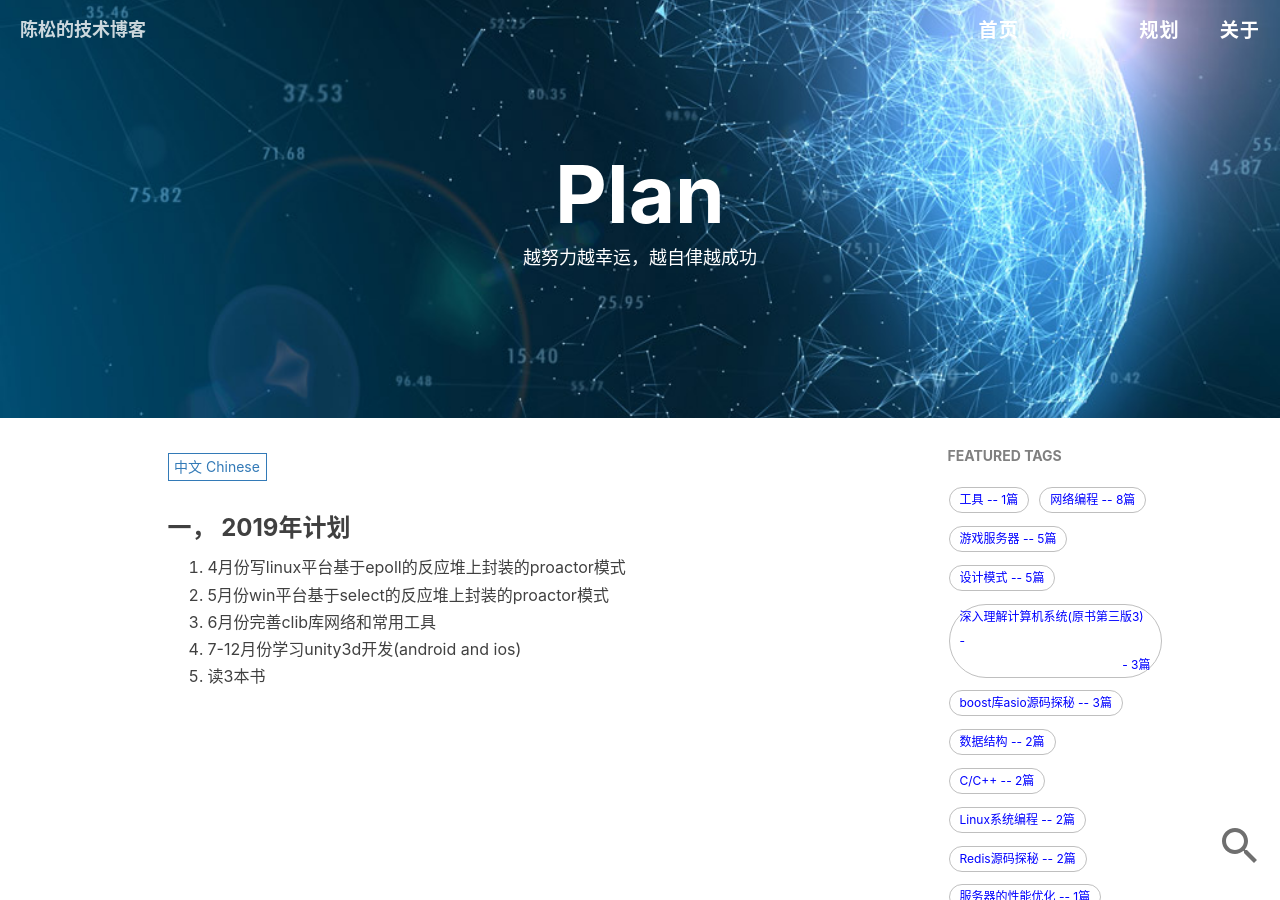
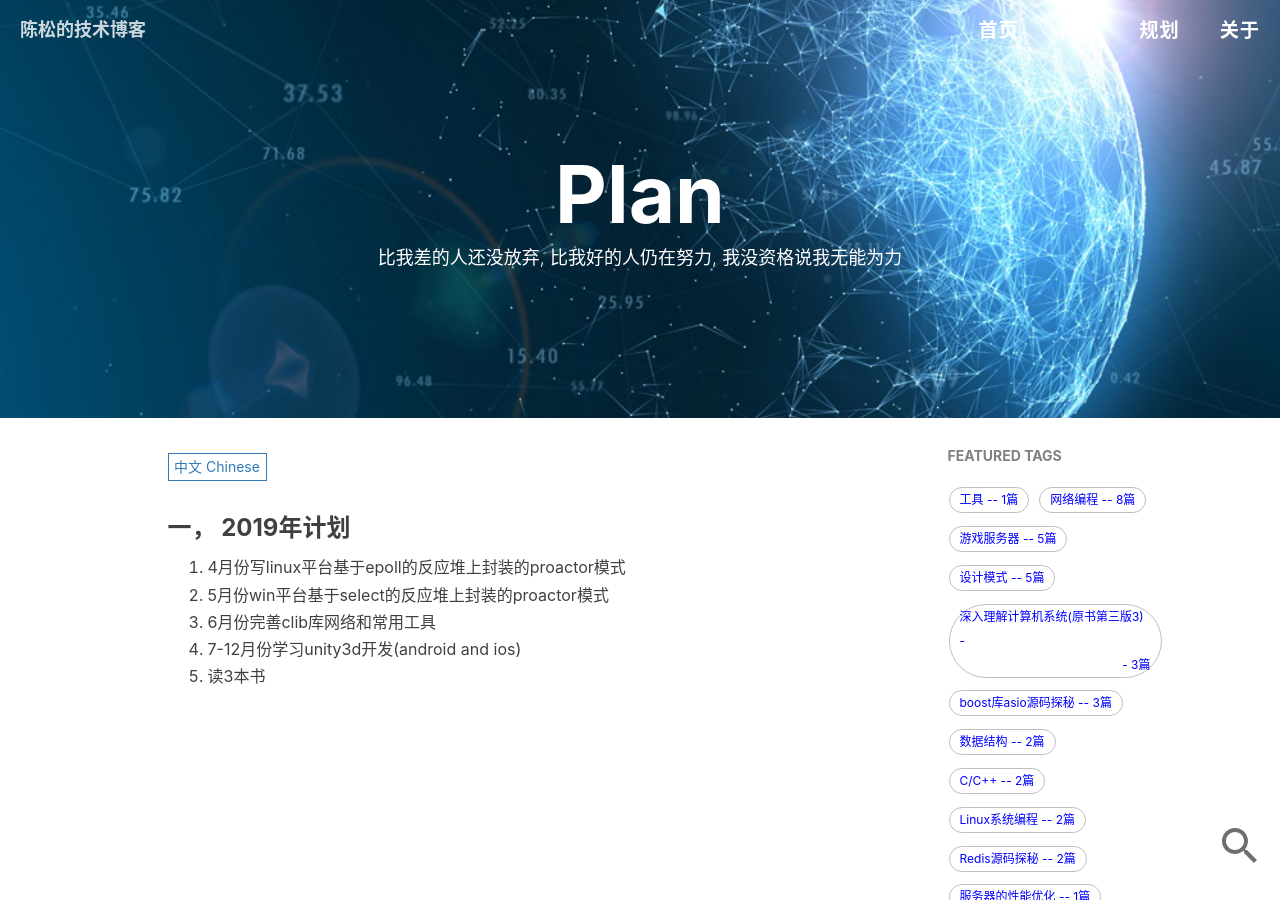
Before and after one commit to chensongpoixs/chensongpoixs.github.io, a Jekyll site: the page built from plan.html, in a window 1280 px wide and 900 px high. Built offline with Jekyll 4.4.1, drawn with Linux system fonts in a browser that asks for light colours; nearby versions of some CDN libraries; comment, search, counter and statistics services are not loaded.

Commit message:
[比我差的人还没放弃, 比我好的人仍在努力, 我没资格说我无能为力]

```diff
--- a/plan.html
+++ b/plan.html
@@ -1,7 +1,7 @@
 ---
 layout: page
 title: "Plan"
-description: "越努力越幸运，越自侓越成功"
+description: "比我差的人还没放弃, 比我好的人仍在努力, 我没资格说我无能为力"
 header-img: "img/post-bg-rwd.jpg"
 multilingual: true
 ---
```
